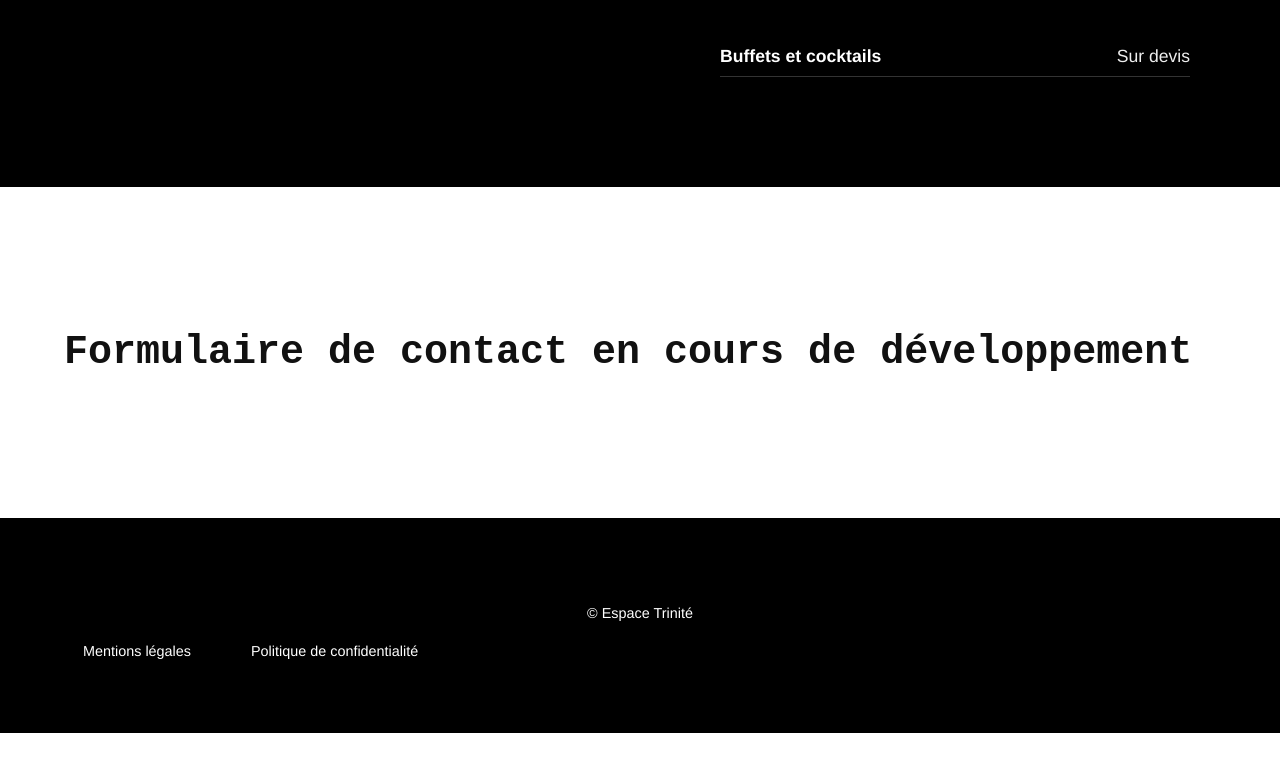
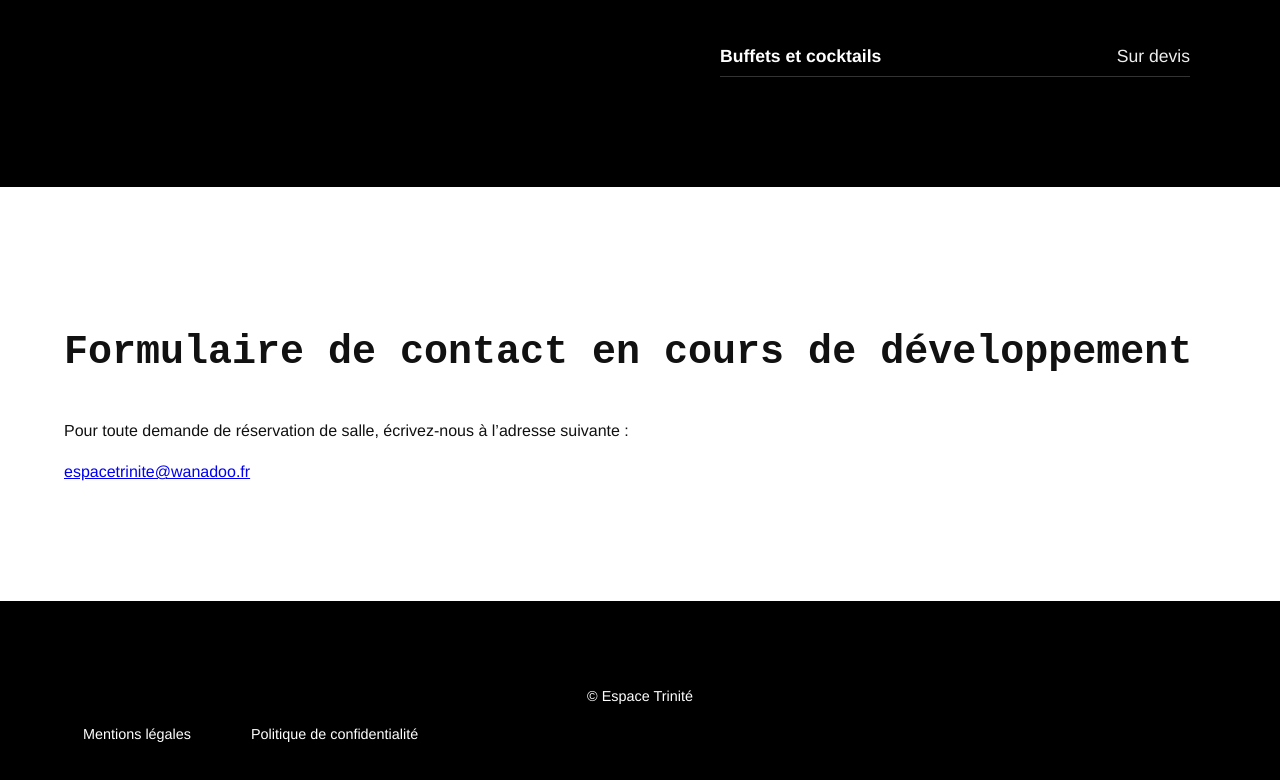
Before and after one commit to espacetrinite/site-internet, a plain HTML site: page index.html in a window 1280 px wide. Shown: the part 9685-10465 px from the top of the page. Before the commit the page ends 10418 px from the top, so only its background shows below. Drawn offline with nearby package versions, Linux system fonts and the light colour scheme.

Commit message:
Update index.html

```diff
--- a/index.html
+++ b/index.html
@@ -680,6 +680,8 @@
   <section id="contact" class="section-contact">
     <div class="container">
       <h1>Formulaire de contact en cours de développement</h1>
+      <p>Pour toute demande de réservation de salle, écrivez-nous à l’adresse suivante :</p>
+      <p><a href="mailto:espacetrinite@wanadoo.fr">espacetrinite@wanadoo.fr</a></p>
     </div>
   </section>
 
```
